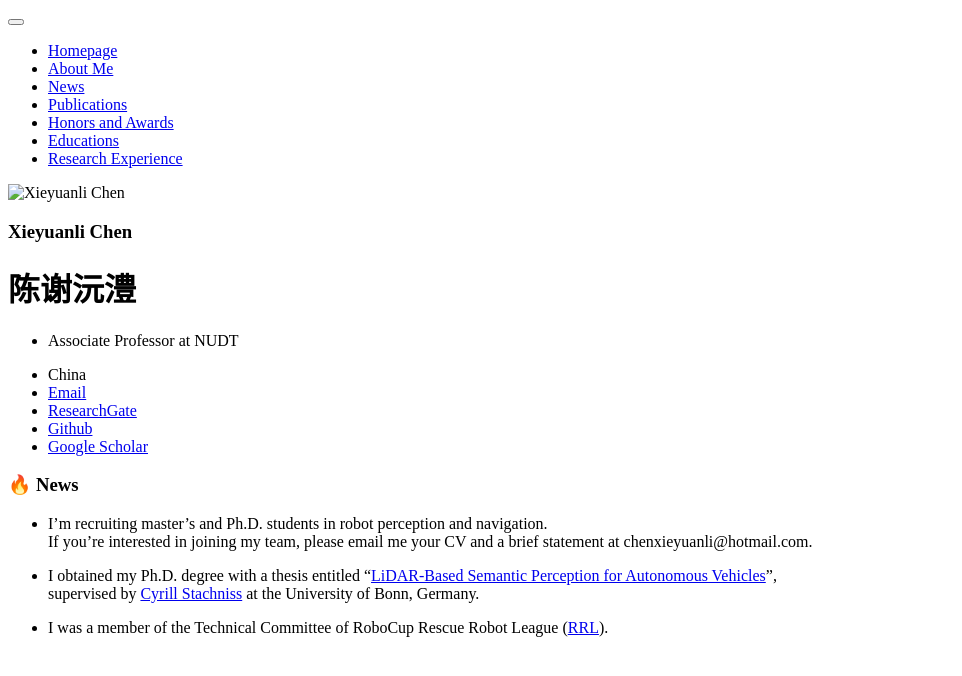
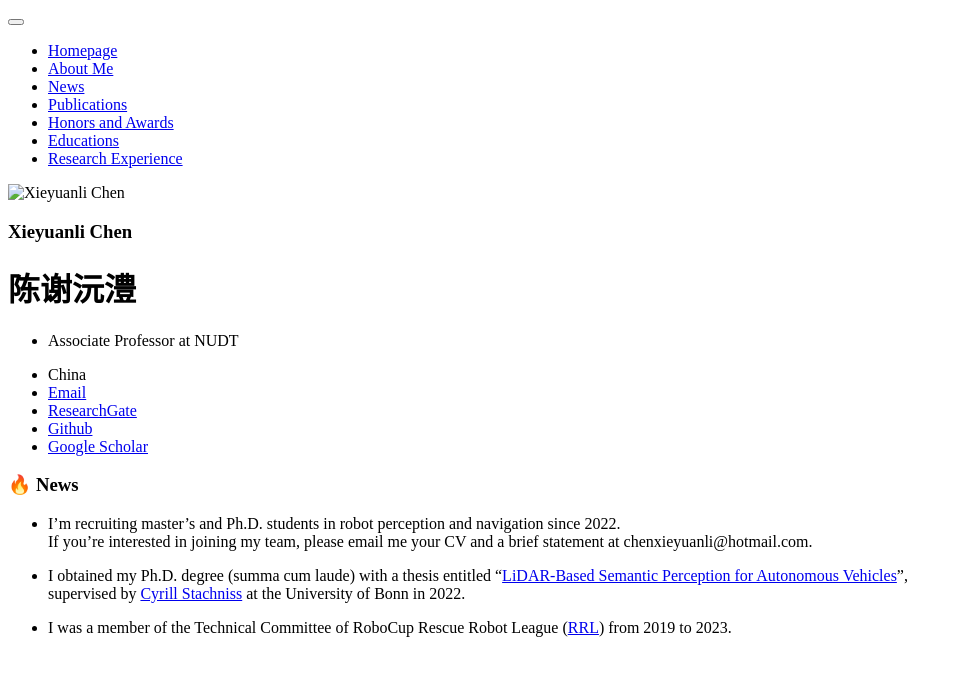
Before and after one commit to shenyehui/Shen-Yehui.github.io, a Jekyll site: the page built from _pages/includes/news.md, in a window 1280 px wide. Shown: the top 676 px of the page, without its empty margins (0-962 px from the left). Built offline with Jekyll 4.4.1, drawn with Linux system fonts in a browser that asks for light colours; our own code applies the rules of GitHub Pages for plain Markdown files.

Commit message:
Update news.md

```diff
--- a/_pages/includes/news.md
+++ b/_pages/includes/news.md
@@ -3,10 +3,10 @@
 
 # 🔥 News
 
-- I'm recruiting master's and Ph.D. students in robot perception and navigation.
+- I'm recruiting master's and Ph.D. students in robot perception and navigation since 2022.
   If you’re interested in joining my team, please email me your CV and a brief statement at chenxieyuanli@hotmail.com.
 
-- I obtained my Ph.D. degree with a thesis entitled “[LiDAR-Based Semantic Perception for Autonomous Vehicles](https://hdl.handle.net/20.500.11811/10228)”,
-  supervised by [Cyrill Stachniss](https://www.ipb.uni-bonn.de/people/cyrill-stachniss/index.html) at the University of Bonn, Germany.
+- I obtained my Ph.D. degree (summa cum laude) with a thesis entitled “[LiDAR-Based Semantic Perception for Autonomous Vehicles](https://hdl.handle.net/20.500.11811/10228)”,
+  supervised by [Cyrill Stachniss](https://www.ipb.uni-bonn.de/people/cyrill-stachniss/index.html) at the University of Bonn in 2022.
 
-- I was a member of the Technical Committee of RoboCup Rescue Robot League ([RRL](https://rrl.robocup.org/)).
+- I was a member of the Technical Committee of RoboCup Rescue Robot League ([RRL](https://rrl.robocup.org/)) from 2019 to 2023.
```
